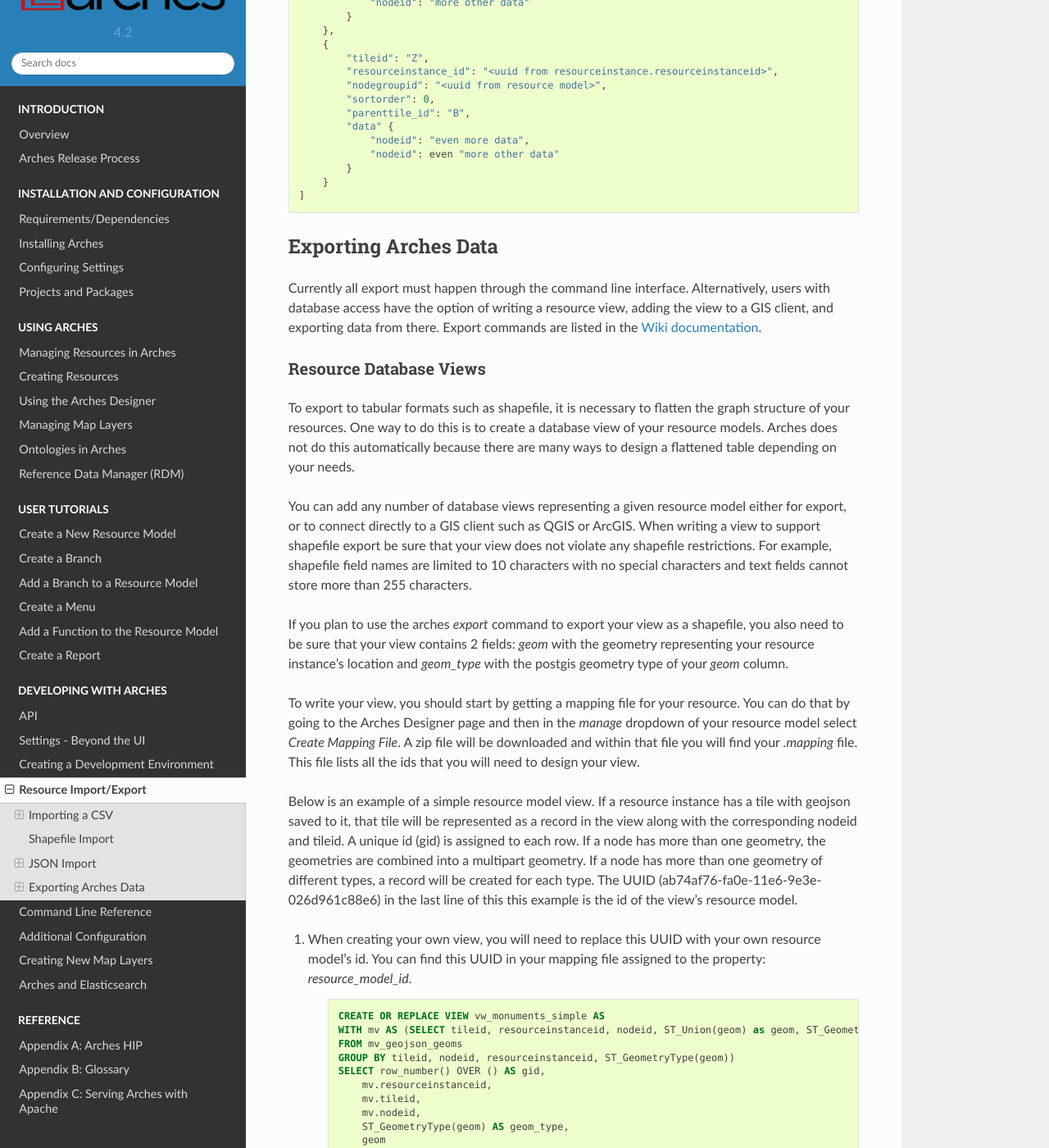
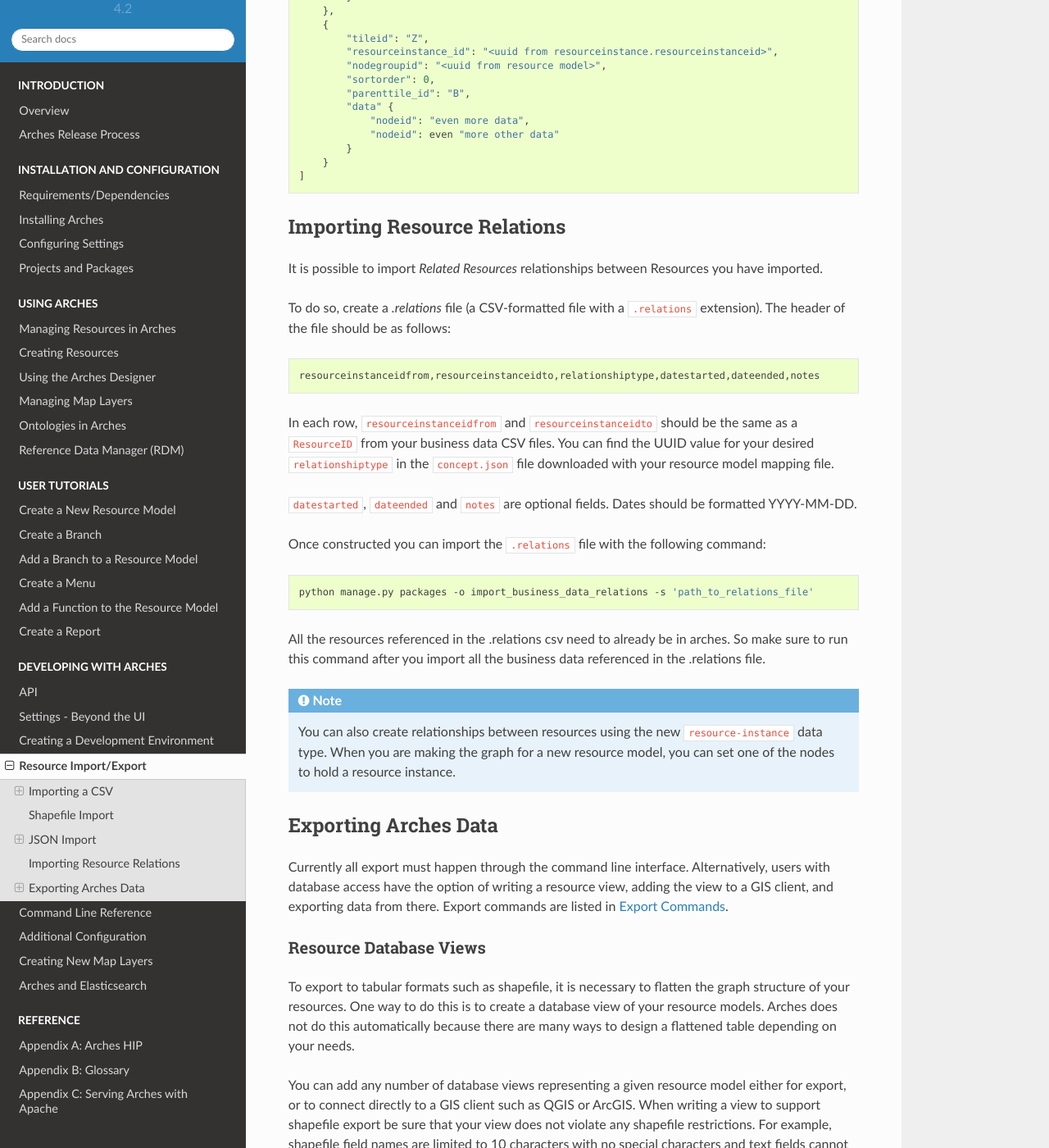
Before and after one commit to archesproject/arches-docs, a Sphinx documentation site: the page built from docs/import-export.txt, in a window 1280 px wide and 1400 px high, scrolled down 11649 px. Shown: the whole window at 82% size. Built offline with Sphinx 7.4.7 and the Read the Docs theme 2.0.0, drawn with Linux system fonts in a browser that asks for light colours; some of the changed text lies outside the part shown.

Commit message:
Documented the import of .relations files for Related Resources

```diff
--- a/docs/command-line-reference.txt
+++ b/docs/command-line-reference.txt
@@ -134,6 +134,9 @@
 .. code-block:: bash
 
     python manage.py packages -o import_business_data_relations -s 'path_to_relations_file'
+
+
+See :ref:`Importing Resource Relations`
 
 Export Commands
 ===============
--- a/docs/import-export.txt
+++ b/docs/import-export.txt
@@ -15,7 +15,7 @@
 #. Download the **mapping file** and **concepts file** for that resource model
 #. Modify the mapping file to reference your CSV
 #. Populate the CSV with your data
-#. Import the CSV using the `import_business_data <https://github.com/archesproject/arches/wiki/Command-Line-Reference#importexport-commands>`_ command.
+#. Import the CSV using the :ref:`Import business data` command.
 
 .. note:: Your CSV should be encoded into UTF-8. `These steps <https://help.surveygizmo.com/help/encode-an-excel-file-to-utf-8-or-utf-16>`_ will help you if you are using MS Excel.
 
@@ -189,7 +189,7 @@
 
 JSON import of business data is primarily intended for transferring business data between arches instances. Because of this it's especially user-friendly to create or interpret, but doing so is not impossible.
 
-First, there are at least two ways you can familiarize yourself with the format. The system settings in an Arches package is stored in this json format, you can open one of those up and take a look. Perhaps a better way in your case is to create some business data via the ui in your instance of arches and export it to the json format using the business data export command defined here https://github.com/archesproject/arches/wiki/Command-Line-Reference#export-commands. This can act as a template json for data creation. For the rest of this section it may be helpful to have one of these files open to make it easier to follow along.
+First, there are at least two ways you can familiarize yourself with the format. The system settings in an Arches package is stored in this json format, you can open one of those up and take a look. Perhaps a better way in your case is to create some business data via the ui in your instance of arches and export it to the json format using the business data export command defined here :ref:`Export Commands`. This can act as a template json for data creation. For the rest of this section it may be helpful to have one of these files open to make it easier to follow along.
 
 General structure of the entire file::
 
@@ -216,7 +216,7 @@
 
 * ``graph_id`` - the id of the resource model for which this data was created
 * ``resourceinstanceid`` - the unique identifier of this resource instance within Arches (this will need to be unique for every resource in Arches)
-* ``legacyid`` - an identifier that was used for this resource before its inclusion in Arches. This can be the same as the resourceinstanceid (this is the case when you provide a UUID to the ResourceID column in a csv) or it can be another id. Either way it has to be unique among every resource in Arches.
+* ``legacyid`` - an identifier that was used for this resource before its inclusion in Arches. This can be the same as the resourceinstanceid (this is the case when you provide a UUID to the ResourceID column in a CSV) or it can be another id. Either way it has to be unique among every resource in Arches.
 
 The ``tiles`` object is a list of tiles that compose a resource instance. The ``tiles`` object is a bit more complicated than the ``resourceinstance`` object, and the structure can vary depending on the cardinality of your nodes. The following cardinality examples will be covered below:
 
@@ -472,11 +472,40 @@
         }
     ]
 
+Importing Resource Relations
+============================
+It is possible to import `Related Resources` relationships between Resources you have imported.
+
+To do so, create a `.relations` file (a CSV-formatted file with a ``.relations`` extension). The header of the file should be as follows:
+
+.. code-block:: text
+
+   resourceinstanceidfrom,resourceinstanceidto,relationshiptype,datestarted,dateended,notes
+
+
+In each row, ``resourceinstanceidfrom`` and ``resourceinstanceidto`` should be the same as a ``ResourceID`` from your business data CSV files. You can find the UUID value for your desired ``relationshiptype`` in the ``concept.json`` file downloaded with your resource model mapping file.
+
+``datestarted``, ``dateended`` and ``notes`` are optional fields. Dates should be formatted YYYY-MM-DD.
+
+Once constructed you can import the ``.relations`` file with the following command:
+
+.. code-block:: shell
+
+   python manage.py packages -o import_business_data_relations -s 'path_to_relations_file'
+
+
+All the resources referenced in the .relations csv need to already be in arches. So make sure to run this command after you import all the business data referenced in the .relations file.
+
+.. note::
+
+   You can also create relationships between resources using the new ``resource-instance`` data type. When you are making the graph for a new resource model, you can set one of the nodes to hold a resource instance.
+
+
 Exporting Arches Data
 =====================
 
 Currently all export must happen through the command line interface.
-Alternatively, users with database access have the option of writing a resource view, adding the view to a GIS client, and exporting data from there. Export commands are listed in the `Wiki documentation <https://github.com/archesproject/arches/wiki/Command-Line-Reference#importexport-commands>`_.
+Alternatively, users with database access have the option of writing a resource view, adding the view to a GIS client, and exporting data from there. Export commands are listed in :ref:`Export Commands`.
 
 Resource Database Views
 -----------------------
```
Also changed, not shown: other parts of docs/import-export.txt (+1 -1 lines).
